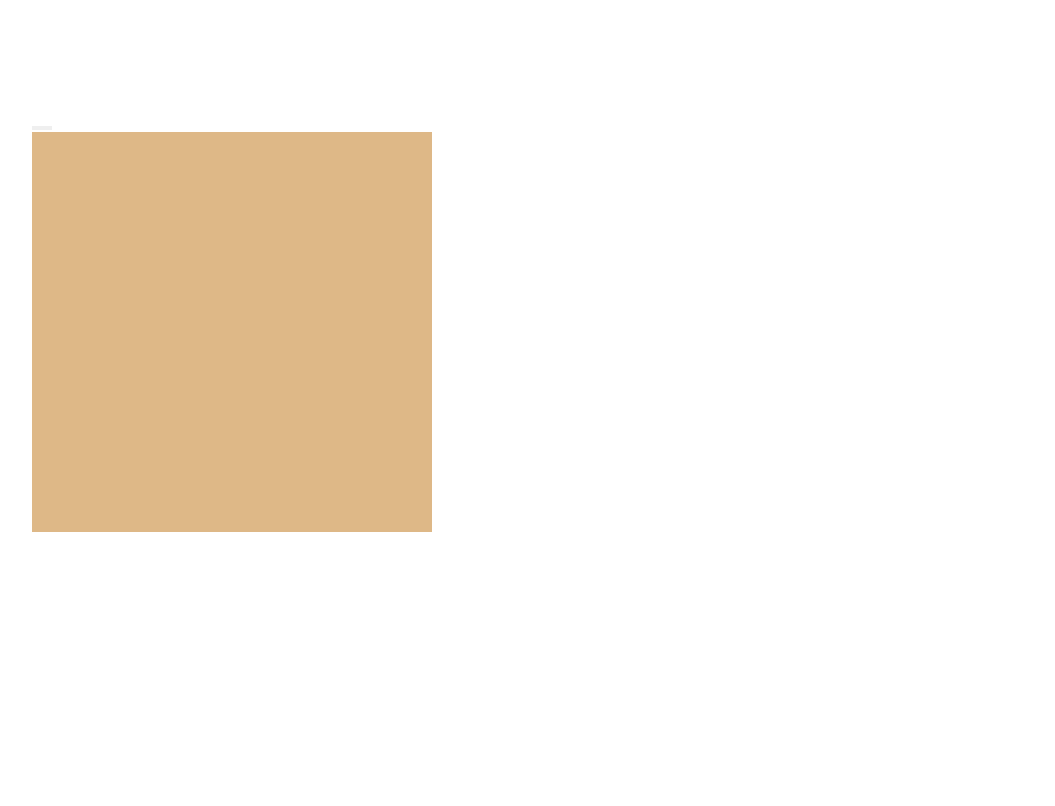
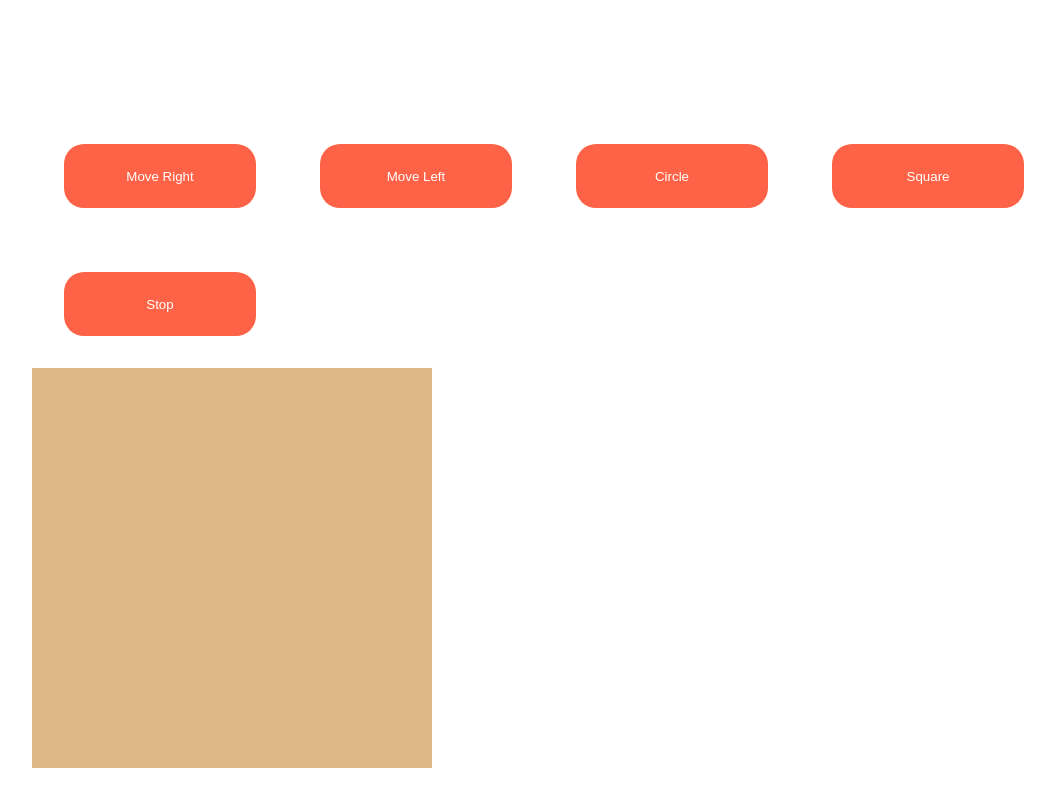
Before and after one commit to sardonricardo/react-framer-motion-demo, a React (Create React App) app: page / in a window 1280 px wide. Shown: the part 2800-3606 px from the top of the page, without its empty margins (0-1055 px from the left). Built offline with nearby package versions, Linux system fonts and the light colour scheme.

Commit message:
useAnimation

```diff
--- a/src/App.css
+++ b/src/App.css
@@ -31,3 +31,14 @@
   text-decoration: none;
   list-style: none;
 }
+
+button {
+  background-color: tomato;
+  color: white;
+  width: 12rem;
+  height: 4rem;
+  border: none;
+  border-radius: 20px;
+  margin: 2rem;
+
+}
--- a/src/components/Box5/Box5.jsx
+++ b/src/components/Box5/Box5.jsx
@@ -8,13 +8,39 @@ export default function Box5 () {
 
     return (
         <div className="box-container">
-            <button></button>
-            <button></button>
-            <button></button>
-            <button></button>
-            <button></button>
+            <button onClick={() => {
+                control.start({
+                    x: 400,
+                    transition: { duration: 2 }
+                })
+            }}>Move Right</button>
+            <button onClick={() => {
+                control.start({
+                    x: 0,
+                    transition: { duration: 2 }
+                })
+            }}>Move Left</button>
+            <button onClick={() => {
+                control.start({
+                    borderRadius: "50%",
+                    transition: { duration: 1 }
+                })
+            }}>Circle</button>
+            <button onClick={() => {
+                control.start({
+                    borderRadius: 0,
+                    transition: { duration: 1 }
+                })
+            }}>Square</button>
+            <button onClick={() => {
+                control.stop({
+                    x: 0,
+                    transition: { duration: 1 }
+                })
+            }}>Stop</button>
             <motion.div //calling framer method "motion"
             className="box"
+            animate={control}
 
             >
 
```
